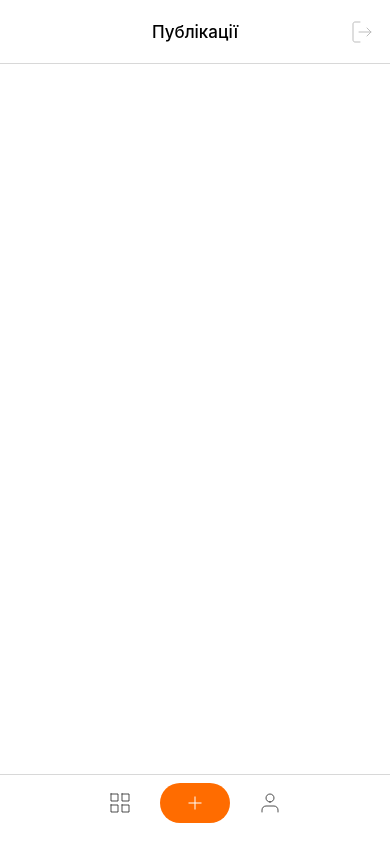
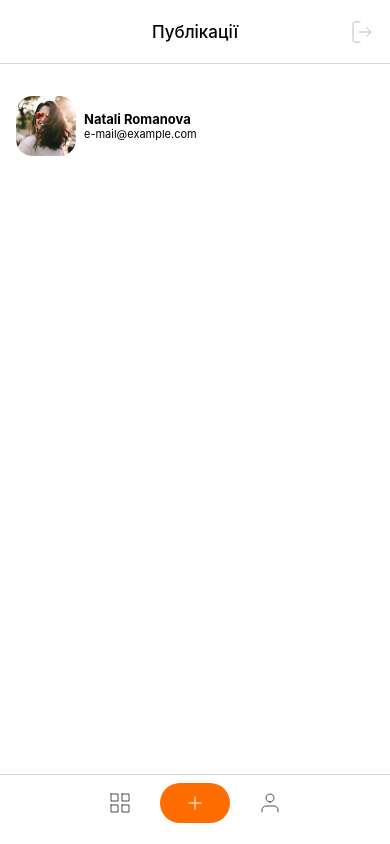
Before and after one commit to Leo007ua/AwesomeProject, a React Native app: screen /Home in a window 390 px wide. Built offline with nearby package versions, Linux system fonts and the light colour scheme.

Commit message:
add userinfo

```diff
--- a/Screens/Home/Home.js
+++ b/Screens/Home/Home.js
@@ -1,16 +1,16 @@
 import React from "react";
 import { useNavigation } from "@react-navigation/native";
 
+import { Text, View } from "react-native";
+import { Svg, Path, Rect } from "react-native-svg";
 import { createBottomTabNavigator } from "@react-navigation/bottom-tabs";
 
 import PostsScreen from "../PostsScreen/PostsScreen";
 import CreatePostsScreen from "../CreatePostsScreen/CreatePostsScreen";
 import ProfileScreen from "../ProfileScreen/ProfileScreen";
 
-import { Svg, Path, Rect } from "react-native-svg";
-import { Text, View } from "react-native";
+import { styles } from "./HomeStyled";
 import LogoutBtn from "../../components/Button/LogOutBtn/LogOutBtn";
-import { styles } from "./HomeStyled";
 import ReturnBtn from "../../components/Button/ReturnBtn/ReturnBtn";
 
 const Tabs = createBottomTabNavigator();
--- a/Screens/LoginScreen/LoginScreen.js
+++ b/Screens/LoginScreen/LoginScreen.js
@@ -29,7 +29,7 @@ const LoginScreen = () => {
 
   const validationSchema = object().shape({
     email: string().email("Введіть коректну електронну пошту").required("Введіть електронну пошту"),
-    password: string().required("Введіть пароль"),
+    password: string().min(5, "Пароль повинен містити принаймні 5 символів").required("Введіть пароль"),
   });
 
   const handleSubmitButtonPress = async () => {
@@ -64,6 +64,8 @@ const LoginScreen = () => {
             <View style={styles.loginForm}>
               <InputComponent
                 placeholder={"Адреса електронної пошти"}
+                autoCompleteType="email"
+                textContentType="emailAddress"
                 type={"email"}
                 name={"email"}
                 value={email}
@@ -73,6 +75,8 @@ const LoginScreen = () => {
               <View style={{ position: "relative" }}>
                 <InputComponent
                   placeholder={"Пароль"}
+                  autoCompleteType="password"
+                  textContentType="password"
                   type={"password"}
                   name={"password"}
                   secureTextEntry={!showPassword}
--- a/Screens/PostsScreen/PostsScreen.js
+++ b/Screens/PostsScreen/PostsScreen.js
@@ -2,11 +2,13 @@ import React from "react";
 import { View } from "react-native";
 
 import { styles } from "./PostsScreenStyled";
+import UserInfo from "../../components/UserInfo/UserInfo";
 
 
 const PostsScreen = () => {
   return (
     <View style={styles.postsScreenContainer}>
+        <UserInfo/>
     </View>
   );
 };
--- a/Screens/RegistrationScreen/RegistrationScreen.js
+++ b/Screens/RegistrationScreen/RegistrationScreen.js
@@ -28,9 +28,9 @@ const RegistrationScreen = () => {
   };
 
   const validationSchema = object().shape({
-    login: string().required("Введіть логін"),
+    login: string().min(3, "Логін повинен містити принаймні 3 символи").required("Введіть логін"),
     email: string().email("Введіть коректну електронну пошту").required("Введіть електронну пошту"),
-    password: string().required("Введіть пароль"),
+    password: string().min(5, "Пароль повинен містити принаймні 5 символів").required("Введіть пароль"),
   });
 
   const handleSubmitButtonPress = async () => {
--- /dev/null
+++ b/components/UserInfo/UserInfo.js
@@ -0,0 +1,22 @@
+import React from "react";
+import { Image, Text, View } from "react-native";
+import { styles } from "./UserInfoStyled";
+
+const UserInfo = () => {
+  return (
+    <View style={styles.userContainer}>
+      <Image
+        source={require("../../assets/img/User.jpg")}
+        style={{ width: 60, height: 60, borderRadius: 16 }}
+      />
+      <View>
+        <Text style={{ fontSize: 13, fontWeight: 700 }}>Natali Romanova</Text>
+        <Text style={{ fontSize: 11, fontWeight: 400 }}>
+          e-mail@example.com
+        </Text>
+      </View>
+    </View>
+  );
+};
+
+export default UserInfo;
--- /dev/null
+++ b/components/UserInfo/UserInfoStyled.js
@@ -0,0 +1,14 @@
+import { StyleSheet } from "react-native";
+
+export const styles = StyleSheet.create({
+  userContainer: {
+    height: 60,
+    marginTop: 32,
+    paddingLeft: 16,
+    paddingRight: 16,
+    display: "flex",
+    flexDirection: "row",
+    gap: 8,
+    alignItems: "center",
+  },
+});
```
